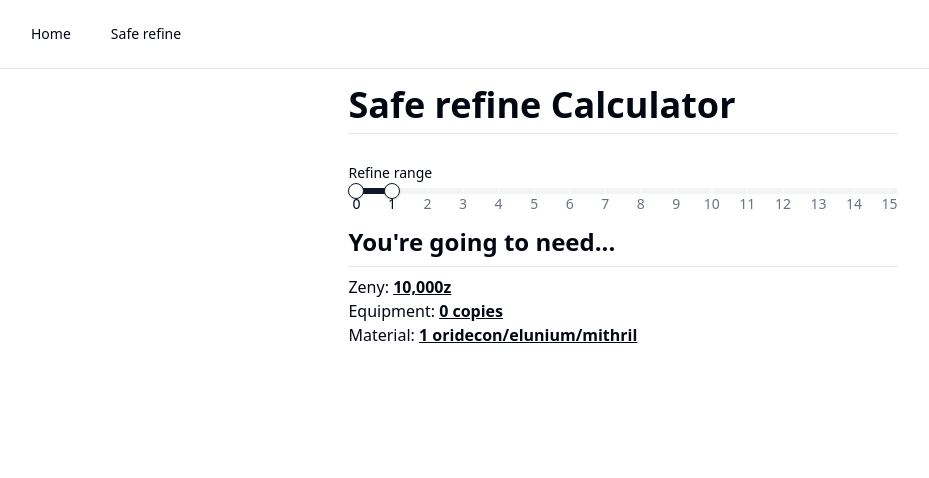
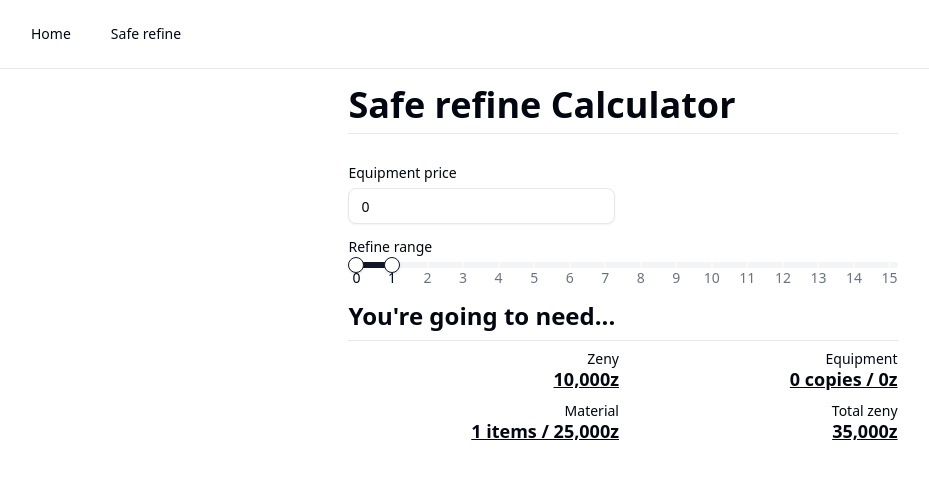
Before and after one commit to fossabot/romc-tools, a SvelteKit app: page /calculator/safe-refine in a window 1280 px wide. Shown: the top 478 px of the page, without its empty margins (17-946 px from the left). Built offline with nearby package versions, Linux system fonts and the light colour scheme.

Commit message:
add input for equipment price

```diff
--- a/src/routes/calculator/safe-refine/+page.svelte
+++ b/src/routes/calculator/safe-refine/+page.svelte
@@ -1,21 +1,27 @@
 <script lang="ts">
 	import type { RefineRange } from '$lib/calc/safe-refine';
 	import { calculate } from '$lib/calc/safe-refine';
+	import { Input } from '$lib/components/ui/input';
 	import { Label } from '$lib/components/ui/label';
 	import { Separator } from '$lib/components/ui/separator';
 	import { Slider } from '$lib/components/ui/slider';
 
+	let equipment_price = $state(0);
 	let refine_range: [RefineRange, RefineRange] = $state([0, 1]);
 	const [refine_from, refine_to] = $derived(refine_range);
 
-	const output = $derived.by(() => {
+	const output = $derived.by((): [string, string][] => {
 		const { zeny, copy, material } = calculate(refine_from, refine_to);
+		const copy_in_zeny = copy * equipment_price;
+		const material_in_zeny = material * 25_000;
+		const total = zeny + copy_in_zeny + material_in_zeny;
 
-		return {
-			zeny: `${zeny.toLocaleString()}z`,
-			equipment: `${copy} copies`,
-			material: `${material} oridecon/elunium/mithril`,
-		};
+		return [
+			['Zeny', `${zeny.toLocaleString()}z`],
+			['Equipment', `${copy} copies / ${copy_in_zeny.toLocaleString()}z`],
+			['Material', `${material} items / ${material_in_zeny.toLocaleString()}z`],
+			['Total zeny', `${total.toLocaleString()}z`],
+		];
 	});
 </script>
 
@@ -24,6 +30,11 @@
 <Separator class="my-2" />
 
 <div class="mt-6 mb-8 grid grid-cols-1 gap-4 sm:grid-cols-2">
+	<div class="flex flex-col space-y-2">
+		<Label for="equipment_price">Equipment price</Label>
+		<Input type="number" bind:value={equipment_price} id="equipment_price" min="0" step="1000" />
+	</div>
+
 	<div class="flex flex-col space-y-2 sm:col-span-2">
 		<Label for="refine_range">Refine range</Label>
 
@@ -36,6 +47,11 @@
 
 <Separator class="my-2" />
 
-<p>Zeny: <span class="font-semibold underline">{output.zeny}</span></p>
-<p>Equipment: <span class="font-semibold underline">{output.equipment}</span></p>
-<p>Material: <span class="font-semibold underline">{output.material}</span></p>
+<div class="grid grid-cols-1 gap-2 sm:grid-cols-2">
+	{#each output as [key, value]}
+		<div class="flex flex-col -space-y-1 text-center sm:text-end">
+			<span class="text-sm font-medium">{key}</span>
+			<span class="col-span-3 text-lg font-semibold underline">{value}</span>
+		</div>
+	{/each}
+</div>
```
